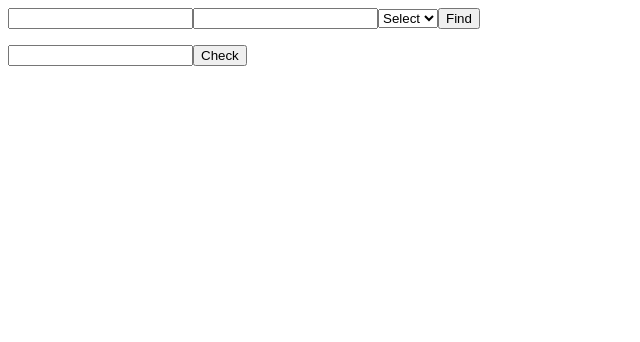
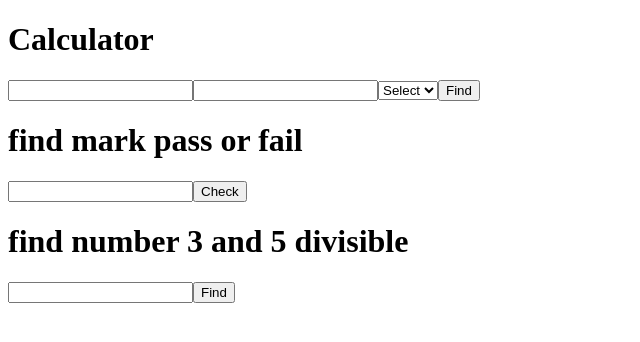
Before and after one commit to merdon-dt/js-recipe-website, a React (Vite) app: page / in a window 1280 px wide. Shown: the top 342 px of the page, without its empty margins (0-640 px from the left). Built offline with nearby package versions, Linux system fonts and the light colour scheme.

Commit message:
added divisible check

```diff
--- a/src/App.jsx
+++ b/src/App.jsx
@@ -3,6 +3,7 @@ import Task from './task1'
 import OddorEven from '../OddorEven'
 import Calculator from './Calculator'
 import Mark from './Mark'
+import Divisiblecheck from './Divisiblecheck'
 
 const App = () => {
   return (
@@ -11,6 +12,7 @@ const App = () => {
       <OddorEven/> */}
       <Calculator/>
       <Mark/>
+      <Divisiblecheck />
 
     </div>
   )
--- a/src/Calculator.jsx
+++ b/src/Calculator.jsx
@@ -30,6 +30,7 @@ const Calculator = () => {
 
   return (
     <div>
+        <h1>Calculator</h1>
          <input type="number" value={num1}
         onChange={(e) => setnum1(e.target.value)} />
          <input type="number" value={num2}
--- /dev/null
+++ b/src/Divisiblecheck.jsx
@@ -0,0 +1,33 @@
+import React, { useState } from 'react'
+
+const Divisiblecheck = () => {
+   const [num,setNum] = useState("")
+   const [result,setResult] = useState(null);
+
+   const find = () => {
+    const number = Number(num)
+
+    if(number % 3 == 0 && number % 3 == 0){
+        setResult("Is divisible")
+    }
+    else{
+        setResult("Not Divisible")
+    }
+   }
+
+  return (
+    <div>
+        <h1>find number 3 and 5  divisible</h1>
+
+        <input type="text" onChange={(e) => setNum(e.target.value)} />
+
+        <button onClick={find}>Find</button>
+
+        <p>{result}</p>
+
+
+    </div>
+  )
+}
+
+export default Divisiblecheck
--- a/src/Mark.jsx
+++ b/src/Mark.jsx
@@ -23,6 +23,7 @@ const Mark = () => {
 
   return (
     <div>
+        <h1>find mark pass or fail</h1>
 
         <input type="text" onChange={(e) => setMark(e.target.value)} />
         <button onClick={checkk}>Check</button>
```
